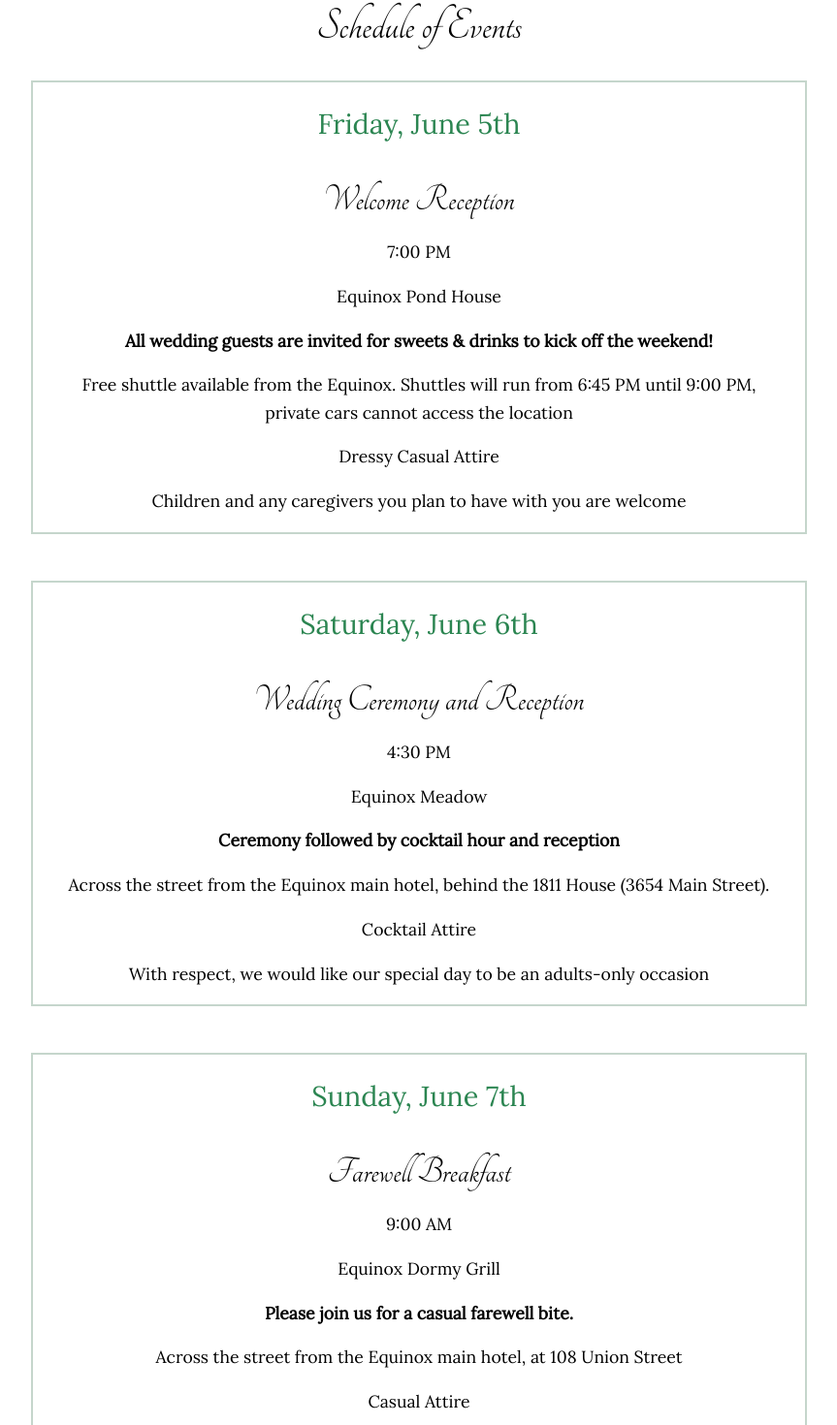
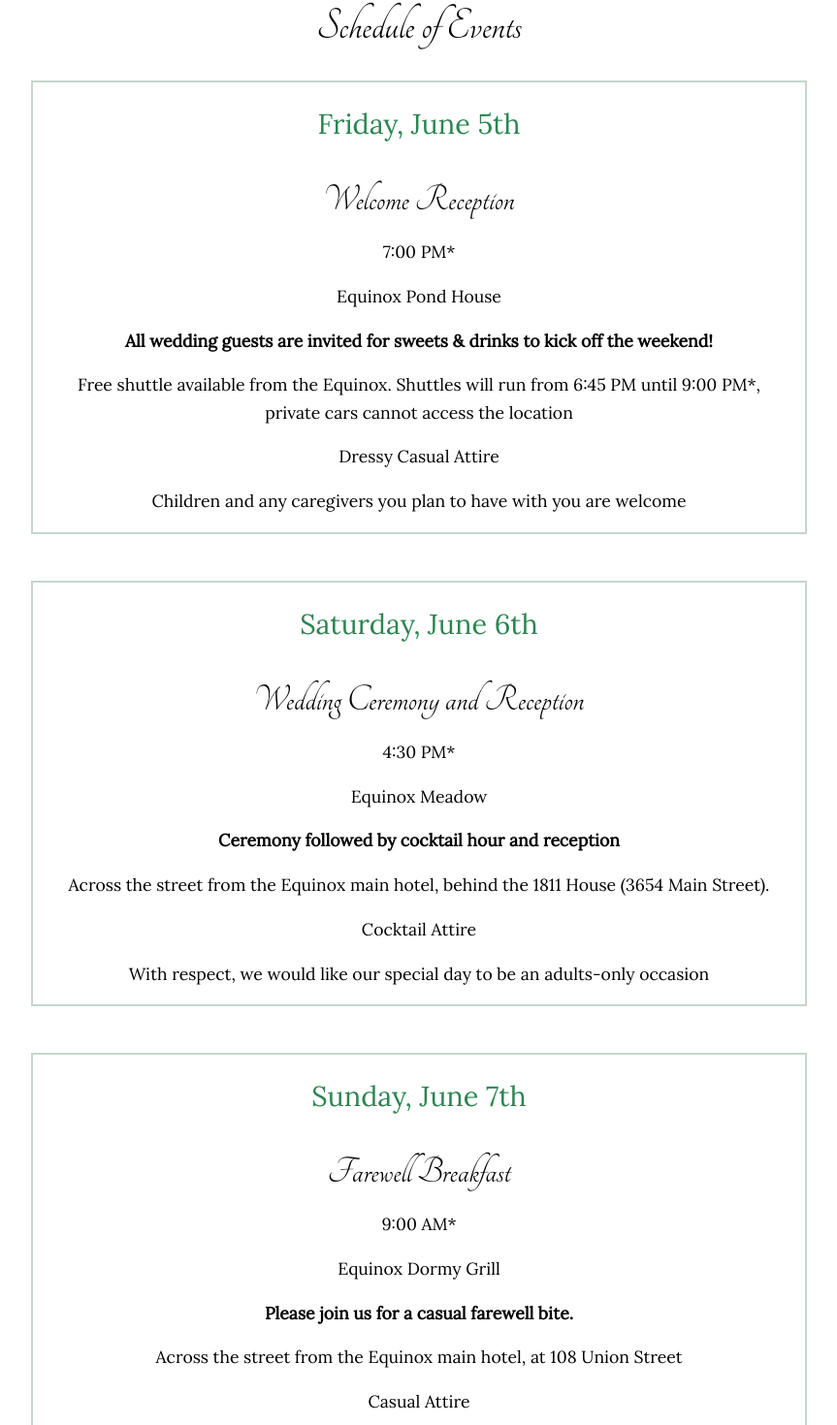
Before and after one commit to mrdavidjcole/michelle-andrew-wedding-website, a Next.js app: page /schedule in a window 1280 px wide. Shown: the part 370-1840 px from the top of the page at 97% size, without its empty margins (208-1071 px from the left). Built offline with nearby package versions, Linux system fonts and the light colour scheme.

Commit message:
Add stars to times

```diff
--- a/pages/schedule.jsx
+++ b/pages/schedule.jsx
@@ -95,7 +95,7 @@ export default () => {
               Welcome Reception
             </h3>
             <p>
-              7:00 PM
+              7:00 PM*
             </p>
             <p>
               Equinox Pond House
@@ -104,7 +104,7 @@ export default () => {
               All wedding guests are invited for sweets & drinks to kick off the weekend!
             </p>
             <p>
-              Free shuttle available from the Equinox. Shuttles will run from 6:45 PM until 9:00 PM, private cars cannot access the location
+              Free shuttle available from the Equinox. Shuttles will run from 6:45 PM until 9:00 PM*, private cars cannot access the location
             </p>
             <p>
               Dressy Casual Attire
@@ -123,7 +123,7 @@ export default () => {
               Wedding Ceremony and Reception
             </h3>
             <p>
-              4:30 PM
+              4:30 PM*
             </p>
             <p>
               Equinox Meadow
@@ -151,7 +151,7 @@ export default () => {
               Farewell Breakfast
             </h3>
             <p>
-              9:00 AM
+              9:00 AM*
             </p>
             <p>
               Equinox Dormy Grill
```
